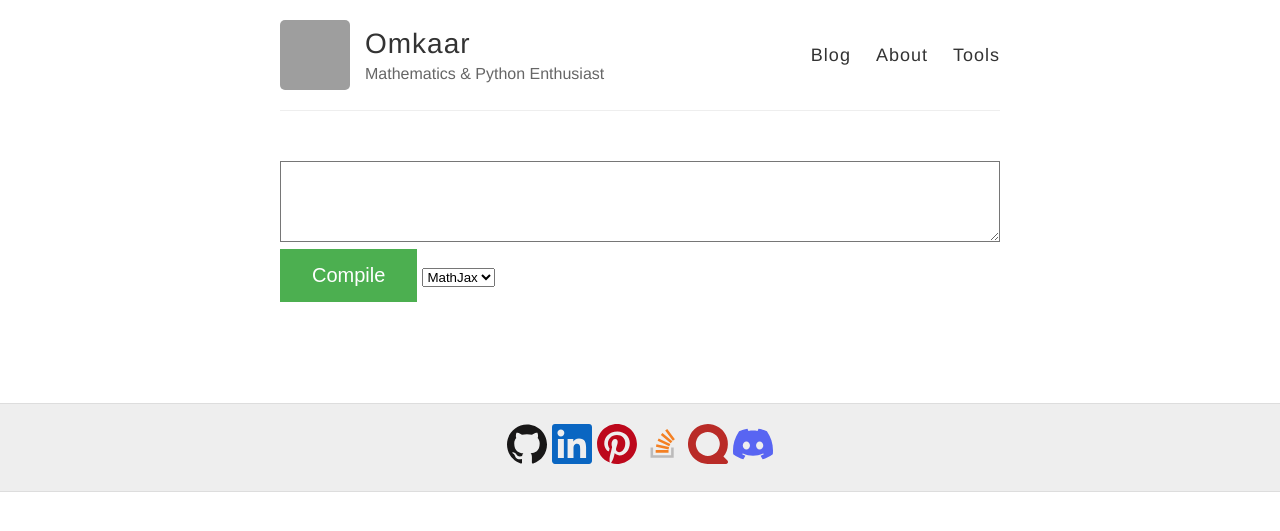
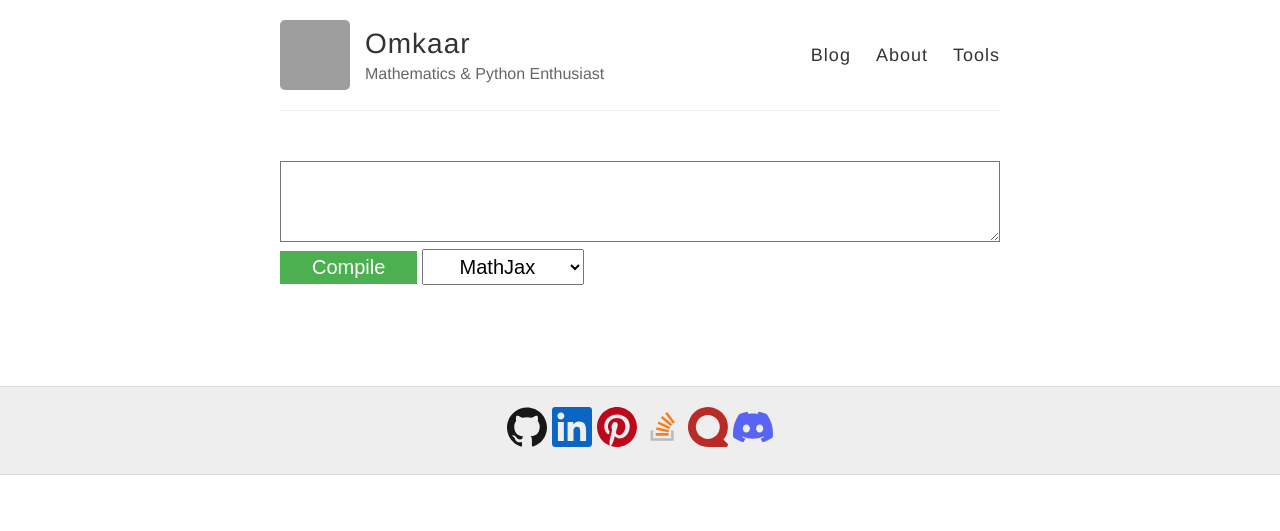
Before and after one commit to Ombucha/ombucha.github.io, a Jekyll site: the page built from assets/tools/latex.html, in a window 1280 px wide. Shown: the top 531 px of the page. Built offline with Jekyll 4.4.1, drawn with Linux system fonts in a browser that asks for light colours; grey boxes are pictures that could not be loaded.

Commit message:
Update latex.html

```diff
--- a/assets/tools/latex.html
+++ b/assets/tools/latex.html
@@ -7,8 +7,8 @@ permalink: tools/latex
 <div>
   <form>
     <textarea id="latex" name="latex" rows="5" cols=screen.width style="border-width: 1px; width: 100%; -webkit-box-sizing: border-box; -moz-box-sizing: border-box; box-sizing: border-box;"></textarea><br>
-    <input type="button" value="Compile" onclick="compile()" style="background-color: #4CAF50; border: none; color: white; padding: 15px 32px; text-align: center; text-decoration: none; display: inline-block; font-size: 20px;">
-    <select name="compiler" id="compiler">
+    <input type="button" value="Compile" onclick="compile()" style="background-color: #4CAF50; border: none; color: white; padding: 5px 32px; text-align: center; text-decoration: none; display: inline-block; font-size: 20px;">
+    <select name="compiler" id="compiler" style="padding: 5px 32px; font-size: 20px; text-align: center;">
       <option value="mathjax">MathJax</option>
       <option value="katex">KaTeX</option>
     </select>
```
